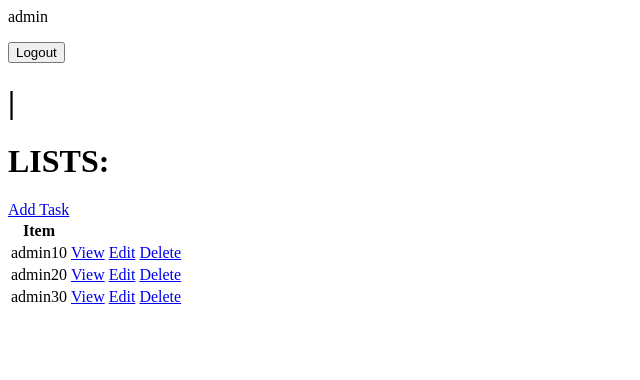
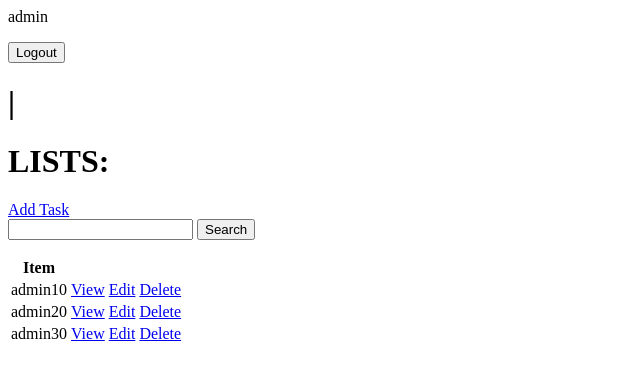
Before and after one commit to sagarpurkuti/TO-DO-Application-Project, a Django app: page / in a window 1280 px wide. Shown: the top 380 px of the page, without its empty margins (0-640 px from the left). Run offline with Django 5.2, Linux system fonts and the light colour scheme; a user stored in the database is signed in; data comes from the database, SQL or seed files in the repository; both versions use the stored data as it was after the commit.

Commit message:
search function implemented

```diff
--- a/base/templates/base/task_list.html
+++ b/base/templates/base/task_list.html
@@ -18,6 +18,10 @@
 
 <h1> LISTS:</h1>
 <a href="{% url 'task-create' %}">Add Task</a>
+<form method="GET">
+    <input type="text" name="search-area" value={{search_input}} >
+    <input type="submit" value="Search" >
+</form>
 <table>
 
     <tr>
--- a/base/views.py
+++ b/base/views.py
@@ -56,6 +56,13 @@ class TaskList(LoginRequiredMixin,ListView):
         # context['color'] = 'red'
         context['tasks'] = context['tasks'].filter(user=self.request.user)
         # context['count'] = context['tasks'].filter(complete=False).count()
+
+        search_input = self.request.GET.get('search-area') or ''
+        if search_input:
+            # context['tasks'] = context['tasks'].filter(title__icontains=search_input)
+            context['tasks'] = context['tasks'].filter(title__startswith=search_input)
+
+        context['search_input'] = search_input
         return context
 
 class TaskDetail(LoginRequiredMixin, DetailView):
```
Also changed, not shown: db.sqlite3.
